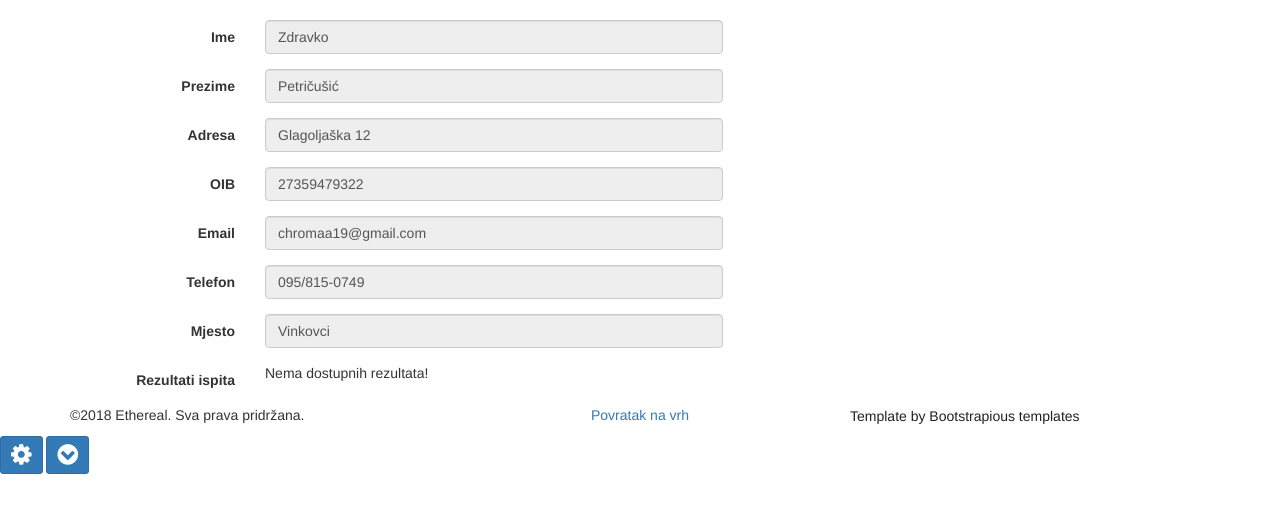
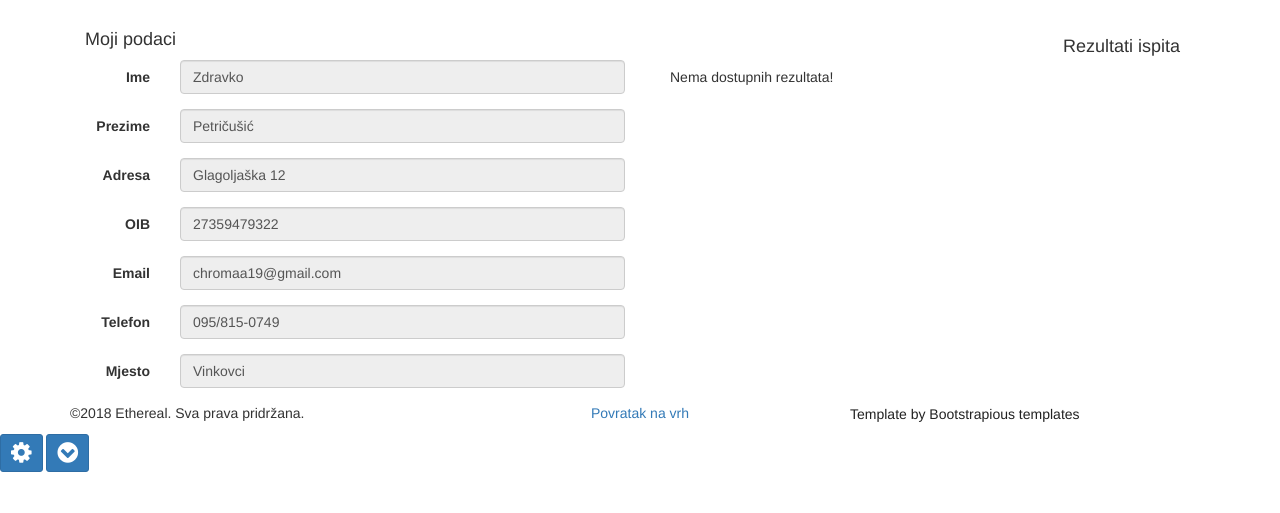
Before and after one commit to Chroma19/Ethereal, a PHP site: page /profile.php?id=1 in a window 1280 px wide. Shown: the part 52-565 px from the top of the page. Run offline with PHP 8.4, Linux system fonts and the light colour scheme; a user stored in the database is signed in; data comes from the database, SQL or seed files in the repository; some libraries are stand-ins or nearby versions.

Commit message:
Nearly finished

```diff
--- a/projekt_skola/php/exam_add.php
+++ b/projekt_skola/php/exam_add.php
@@ -54,6 +54,7 @@ if(!empty($_POST['posalji'])){
        echo
         '<script>
             alert("Ispit mora sadržavati najmanje 10 pitanja!");
+            return false;
         </script>';
     }
     if($res){
@@ -81,7 +82,7 @@ require_once ("includes/header.php");
     <div class="form-group">
         <label class = "control-label col-sm-2" for="naziv">Unesite naziv ispita:</label>
             <div class="col-sm-7">
-                <input class = "form-control" type="password" name='naziv' id='naziv' value = "" required>
+                <input class = "form-control" type="text" name='naziv' id='naziv' value = "" required>
             </div>
     </div>
 
--- a/projekt_skola/php/profile.php
+++ b/projekt_skola/php/profile.php
@@ -51,60 +51,70 @@ else {
 require_once "includes/header.php";
 ?>
 <form class="form-horizontal" action ="" method = "get">
-
+<div class="col-sm-6">
+<h4>Moji podaci</h4>
 	<div class="form-group">
 		<label for ="ime" class="col-sm-2 control-label">Ime</label>
-		<div class="col-sm-5">
-			<input type="text" disabled id="ime" name="ime" class ="form-control transparent" value="<?=$user['ime'];?>"/>
+		<div class="col-sm-10">
+			<input type="text" disabled id="ime" name="ime" class ="form-control" value="<?=$user['ime'];?>"/>
 		</div>
 	</div>
 
 	<div class="form-group">
 		<label for ="prezime" class="col-sm-2 control-label">Prezime</label>
-		<div class="col-sm-5">
-			<input type="text" disabled id="prezime" name="prezime" class ="form-control transparent" value="<?=$user['prezime'];?>"/>
+		<div class="col-sm-10">
+			<input type="text" disabled id="prezime" name="prezime" class ="form-control" value="<?=$user['prezime'];?>"/>
 		</div>
 	</div>
 
 	<div class="form-group">
 		<label for ="adresa" class="col-sm-2 control-label">Adresa</label>
-		<div class="col-sm-5">
-			<input type="text" disabled id="adresa" name="adresa" class ="form-control transparent" value="<?=$user['adresa'];?>"/>
+		<div class="col-sm-10">
+			<input type="text" disabled id="adresa" name="adresa" class ="form-control" value="<?=$user['adresa'];?>"/>
 		</div>
 	</div>
 
 	<div class="form-group">
 		<label for ="oib" class="col-sm-2 control-label">OIB</label>
-		<div class="col-sm-5">
-			<input type="text" disabled id="oib" name="oib" class ="form-control transparent" value="<?=$user['oib'];?>"/>
+		<div class="col-sm-10">
+			<input type="text" disabled id="oib" name="oib" class ="form-control" value="<?=$user['oib'];?>"/>
 		</div>
 	</div>
 
 	<div class="form-group">
 		<label for ="email" class="col-sm-2 control-label">Email</label>
-		<div class="col-sm-5">
-			<input type="email" disabled id="email" name="email" class ="form-control transparent" value="<?=$user['email'];?>"/>
+		<div class="col-sm-10">
+			<input type="email" disabled id="email" name="email" class ="form-control" value="<?=$user['email'];?>"/>
 		</div>
 	</div>
 
 	<div class="form-group">
 		<label for ="telefon" class="col-sm-2 control-label">Telefon</label>
-		<div class="col-sm-5">
-			<input type="text" disabled id="telefon" name="telefon" class ="form-control transparent" value="<?=$user['telefon'];?>"/>
+		<div class="col-sm-10">
+			<input type="text" disabled id="telefon" name="telefon" class ="form-control" value="<?=$user['telefon'];?>"/>
 		</div>
 	</div>
 
 	<div class="form-group">
 		<label for ="mjesto" class="col-sm-2 control-label">Mjesto</label>
-            <div class="col-sm-5">
-                <input type="text" disabled id="mjesto" name="mjesto" class ="form-control transparent" value="<?=$user['naziv'];?>"/>
+            <div class="col-sm-10">
+                <input type="text" disabled id="mjesto" name="mjesto" class ="form-control" value="<?=$user['naziv'];?>"/>
             </div>
 	</div>
 
-    <div class="form-group">
-		<label for ="mjesto" class="col-sm-2 control-label">Rezultati ispita</label>
-            <div class="col-sm-5">
+	</div>
+
+	<div class="col-sm-6" id = "load_div">
+		<label for ="results" class="col-sm-12 control-label">
+			<h4>
+				<span onclick = "toggleResults();" id = "loadMore">Rezultati ispita</span>
+			</h4>
+		</label>
+
+
+            <div class="col-sm-12 results">
 			<?php
+			$id = $_GET['id'];
             $sql = "SELECT results.id, results.id_ispit_fk, results.result, lessons.lesson_name, tecaj.smjer FROM results
                     INNER JOIN ispit ON results.id_ispit_fk = ispit.id
                     INNER JOIN lessons ON ispit.id_lesson_fk = lessons.id
@@ -114,15 +124,15 @@ require_once "includes/header.php";
             $result = mysqli_query($con,$sql);
             if(mysqli_num_rows($result)>0){
                 while($ispit = mysqli_fetch_assoc($result)){
-                        echo "<pre><p>".$ispit['smjer']." ".$ispit['lesson_name']."</p>";
-                        echo '<input type="text" disabled id = "'.$ispit['id'].'" class="form-control transparent" name = "'.$ispit['id'].'" value = "'.$ispit['result'].'"/></pre>';
+                        echo "<pre>".$ispit['smjer']." ".$ispit['lesson_name']." => ".$ispit['result'].'</pre>';
 				}
 			}
 
             else{
-                echo "Nema dostupnih rezultata!";
+                echo "<div>Nema dostupnih rezultata!</div>";
 			}
 			?>
+
 		</div>
 	</div>
 
```
Also changed, not shown: projekt_skola/js/bundle.js (+13 -9 lines), projekt_skola/php/ajax/pass_check.php (+7 -10 lines), projekt_skola/php/exam_list.php (+15 -16 lines), projekt_skola/php/exam_write.php (+5 -7 lines). Lines whose indentation alone changed are shown as unchanged.
